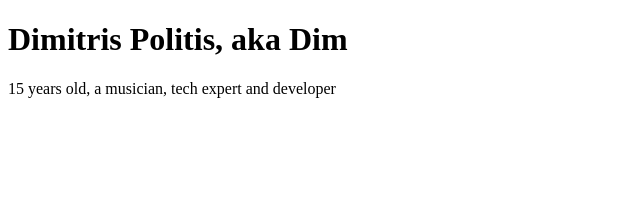
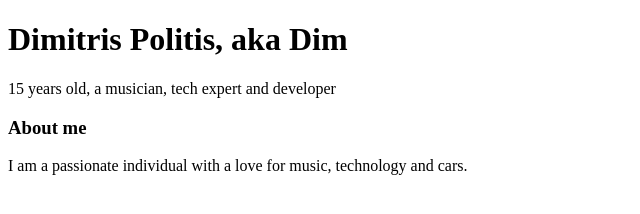
Before and after one commit to the-dimpol-13/my-portfolio, a plain HTML site: page index.html in a window 1280 px wide. Shown: the whole page, without its empty margins (0-640 px from the left). Drawn offline with Linux system fonts and the light colour scheme.

Commit message:
add an about me section

```diff
--- a/index.html
+++ b/index.html
@@ -6,5 +6,7 @@
 	<body>
 		<h1>Dimitris Politis, aka Dim</h1>
 		<p>15 years old, a musician, tech expert and developer</p>
+        <h3>About me</h3>
+        <p>I am a passionate individual with a love for music, technology and cars.</p>
 	</body>
 </html>
```
